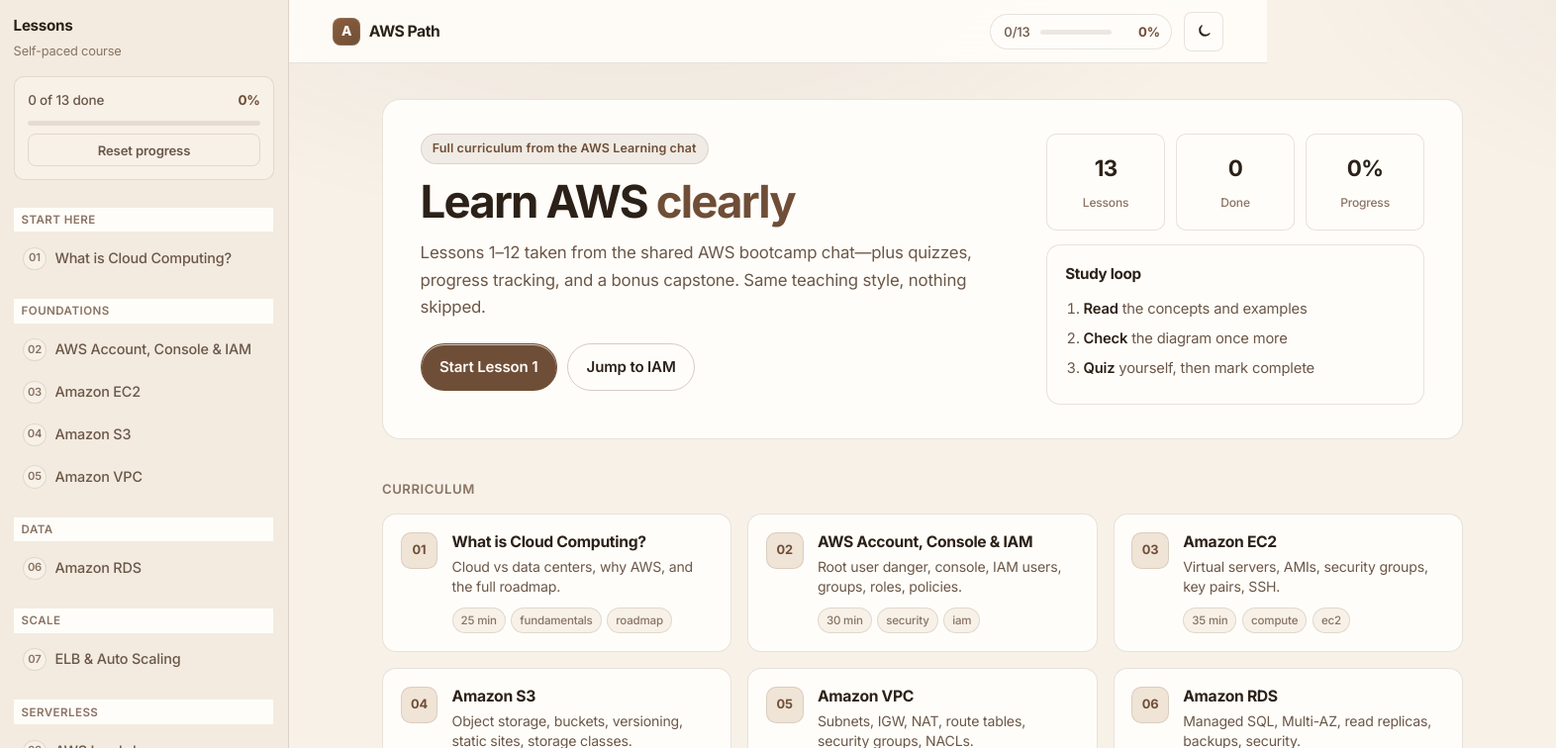
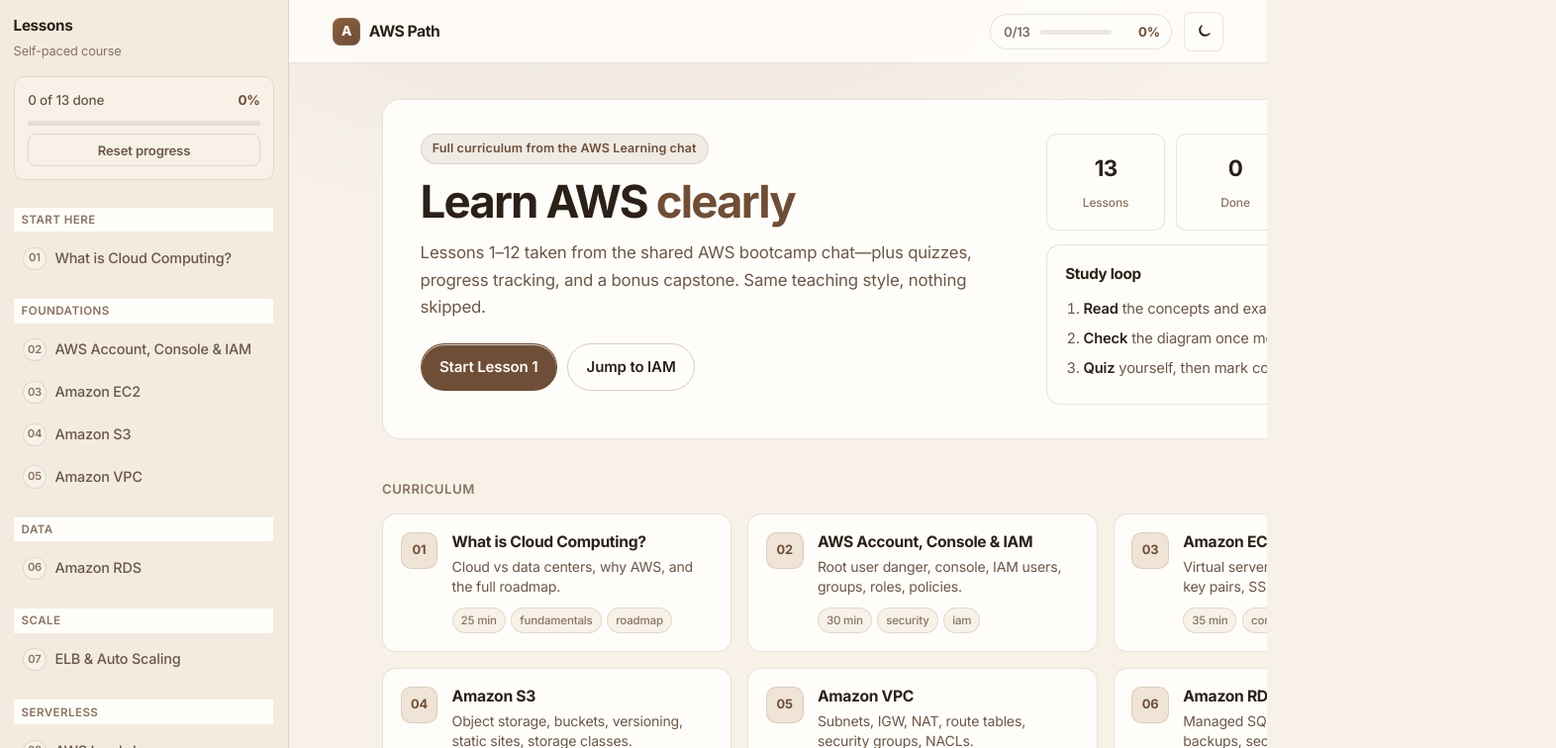
Before and after one commit to thearnabsaha/aws-path-learning, a Next.js app: page / in a window 1280 px wide. Shown: the top 756 px of the page at 99% size, 1572 px wide, since content can reach past the window. Built offline with nearby package versions, Linux system fonts and the light colour scheme.

Commit message:
Fix horizontal scroll on the home page
Clip layout overflow, keep the mobile sidebar fully off-canvas without
expanding the document width, and constrain flex/grid children so long
text cannot force sideways scrolling.

```diff
--- a/src/app/globals.css
+++ b/src/app/globals.css
@@ -114,11 +114,16 @@
 html {
   scroll-behavior: smooth;
   -webkit-text-size-adjust: 100%;
+  overflow-x: hidden;
+  max-width: 100%;
 }
 
 body {
   margin: 0;
   min-height: 100dvh;
+  width: 100%;
+  max-width: 100%;
+  overflow-x: hidden;
   font-family: var(--font-sans);
   font-size: 16px;
   line-height: 1.6;
@@ -167,8 +172,12 @@
 
 .app-frame {
   min-height: 100dvh;
+  width: 100%;
+  max-width: 100%;
   display: flex;
   flex-direction: column;
+  overflow-x: clip;
+  position: relative;
 }
 
 /* ---------- Topbar ---------- */
@@ -192,7 +201,10 @@
   gap: 0.75rem;
   height: var(--topbar-h);
   width: 100%;
+  max-width: 100%;
   padding: 0 var(--page-pad-x);
+  box-sizing: border-box;
+  min-width: 0;
 }
 
 .brand {
@@ -367,17 +379,23 @@
   left: 0;
   z-index: 200;
   width: var(--sidebar-w);
+  max-width: 88vw;
   height: 100dvh;
   background: var(--bg-elevated);
   border-right: 1px solid var(--border);
-  transform: translateX(-105%);
-  transition: transform 0.22s ease;
+  transform: translateX(-100%);
+  transition: transform 0.22s ease, visibility 0.22s ease;
   overflow: hidden;
   padding-left: var(--safe-l);
+  /* Keep off-canvas drawer out of the scrollable layout */
+  visibility: hidden;
+  pointer-events: none;
 }
 .sidebar.open {
   transform: translateX(0);
   box-shadow: var(--shadow);
+  visibility: visible;
+  pointer-events: auto;
 }
 
 .sidebar-inner {
@@ -530,15 +548,27 @@
 
 .content-area {
   width: 100%;
+  max-width: 100%;
   min-width: 0;
+  overflow-x: clip;
 }
 
 .main {
   width: 100%;
   max-width: 100%;
+  min-width: 0;
   margin: 0 auto;
   padding: var(--page-pad-y) var(--page-pad-x) calc(3rem + var(--safe-b));
   outline: none;
+  box-sizing: border-box;
+  overflow-x: clip;
+}
+
+.home {
+  width: 100%;
+  max-width: 100%;
+  min-width: 0;
+  overflow-x: clip;
 }
 
 /* ---------- Buttons ---------- */
@@ -603,15 +633,15 @@
 }
 
 /* ---------- Home ---------- */
-.home {
-  width: 100%;
-}
-
 .hero-panel {
   display: flex;
   flex-direction: column;
   gap: 1.15rem;
   margin-bottom: 2rem;
+  width: 100%;
+  max-width: 100%;
+  min-width: 0;
+  box-sizing: border-box;
 }
 
 .eyebrow {
@@ -709,6 +739,9 @@
   grid-template-columns: 1fr;
   gap: 0.75rem;
   margin-bottom: 2rem;
+  width: 100%;
+  max-width: 100%;
+  min-width: 0;
 }
 
 .lesson-card {
@@ -723,6 +756,9 @@
   transition: border-color var(--ease), background var(--ease),
     transform var(--ease), box-shadow var(--ease);
   height: 100%;
+  min-width: 0;
+  max-width: 100%;
+  box-sizing: border-box;
   box-shadow: var(--shadow-soft);
 }
 .lesson-card:hover {
@@ -753,18 +789,26 @@
   border-color: transparent;
 }
 
+.card-body {
+  min-width: 0;
+  flex: 1;
+}
 .card-body h3 {
   margin: 0 0 0.3rem;
   font-size: 0.98rem;
   letter-spacing: -0.02em;
   font-weight: 650;
   line-height: 1.3;
+  overflow-wrap: anywhere;
+  word-break: break-word;
 }
 .card-body p {
   margin: 0;
   font-size: 0.88rem;
   color: var(--text-muted);
   line-height: 1.45;
+  overflow-wrap: anywhere;
+  word-break: break-word;
 }
 .card-meta {
   display: flex;
@@ -1532,9 +1576,12 @@
     top: 0;
     height: 100dvh;
     width: var(--sidebar-w);
+    max-width: var(--sidebar-w);
     z-index: 110;
     box-shadow: none;
     background: var(--bg-sidebar);
+    visibility: visible;
+    pointer-events: auto;
   }
 
   .overlay {
```
